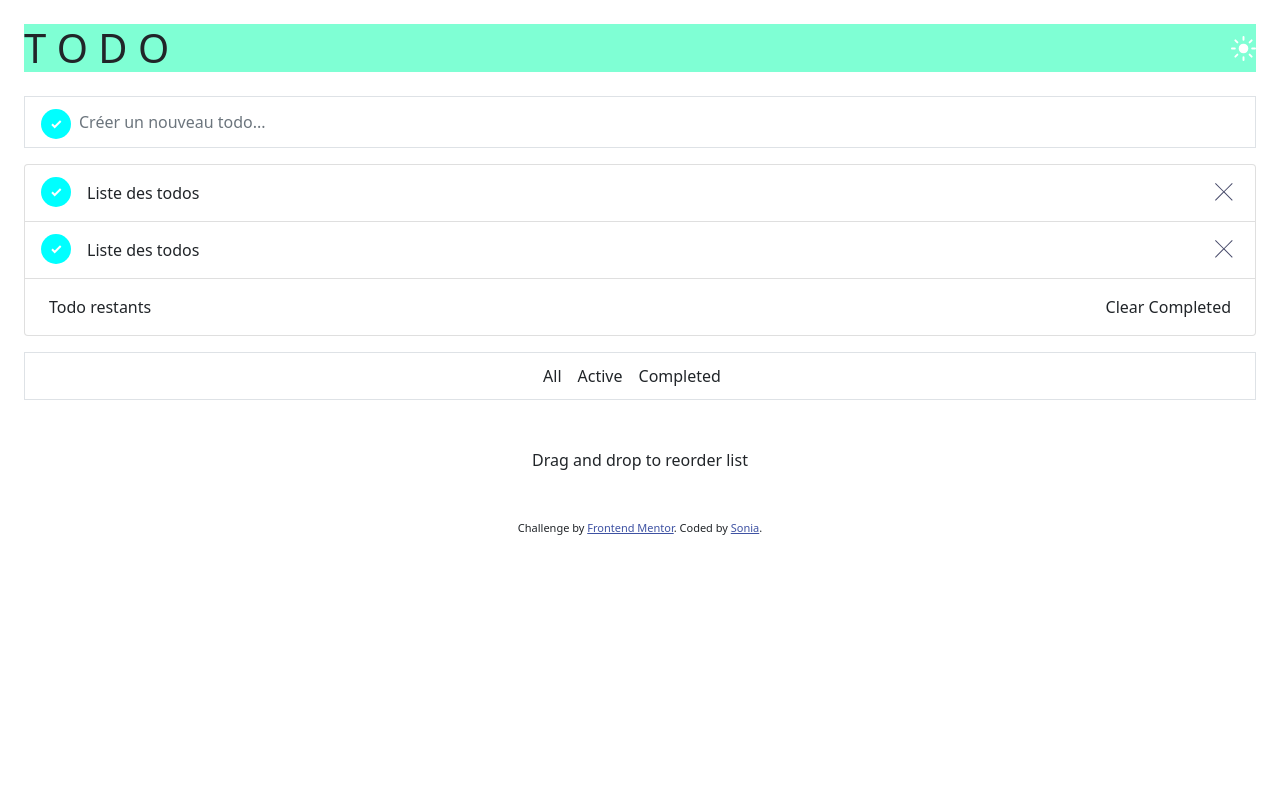
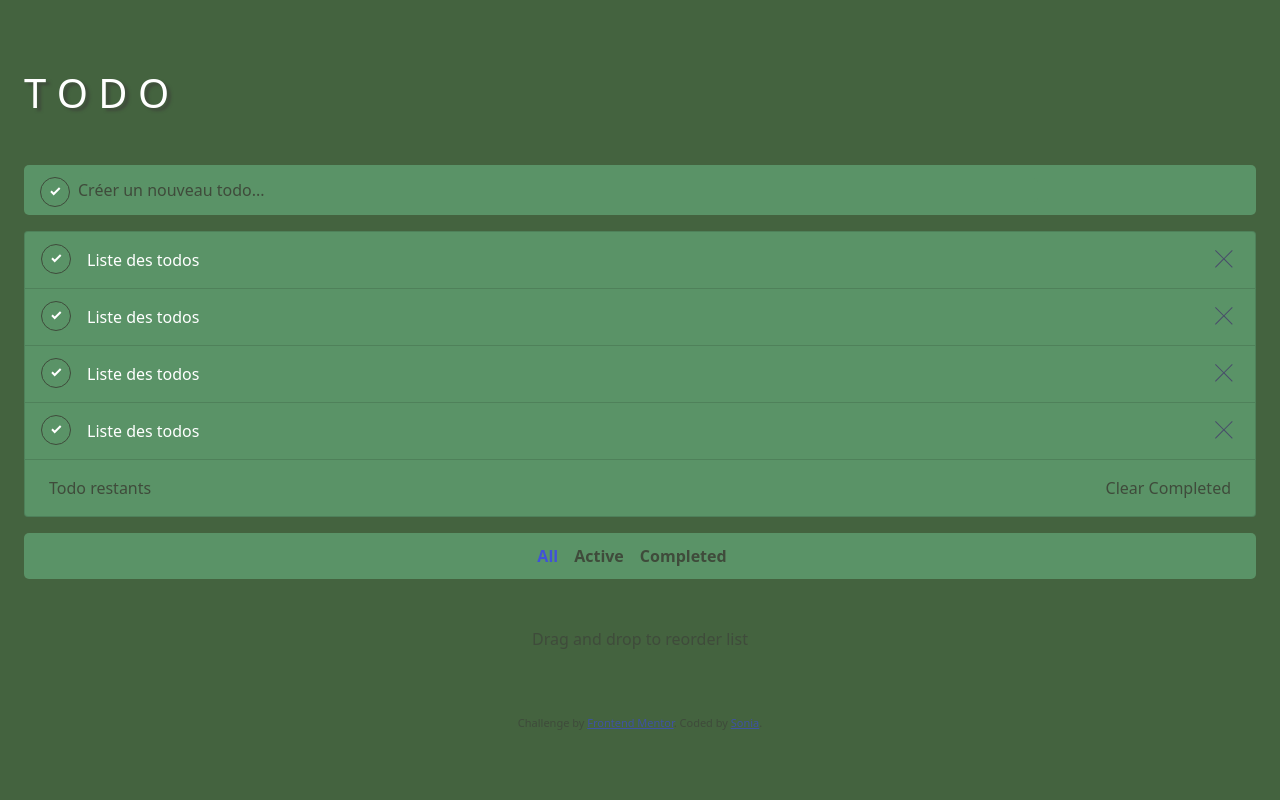
Before and after one commit to test0404/Todo-JS, a PHP site: page / in a window 1280 px wide. Run offline with PHP 8.4, Linux system fonts and the light colour scheme.

Commit message:
on avance dans l'integration

```diff
--- a/index.html
+++ b/index.html
@@ -22,13 +22,15 @@
 </head>
 <body class="p-4">
 
-  <div class="div-titre d-flex flex-row justify-content-between align-items-center mb-4">
+  <div class="wrapper">
+
+    <div class="div-titre d-flex flex-row justify-content-between align-items-center mb-5">
       <h1 class="m-0">T O D O</h1>
-    <img class="icon-sun" src="./images/icon-sun.svg" alt="">
+      <!-- <img class="icon-sun" src="./images/icon-sun.svg" alt=""> -->
     </div>
 
 
-  <div class="div-crea d-flex flex-row border mb-3 align-items-center">
+    <div class="div-crea d-flex flex-row mb-3 align-items-center">
       <div class="check me-2 mt-1"></div>
       <input class="form-control p-0" type="text" placeholder="Créer un nouveau todo..." aria-label="default input example">
     </div>
@@ -47,22 +49,34 @@
           <div class="cross mt-1"></div>
         </li>
 
+        <li class="list-group-item d-flex flex-row" >
+          <div class="check me-2 mt-1"></div>
+          <p class="flex-grow-1 m-2">Liste des todos</p>
+          <div class="cross mt-1"></div>
+        </li>
 
-      <li class="list-group-item d-flex flex-row justify-content-between" >
+        <li class="list-group-item d-flex flex-row" >
+          <div class="check me-2 mt-1"></div>
+          <p class="flex-grow-1 m-2">Liste des todos</p>
+          <div class="cross mt-1"></div>
+        </li>
+
+
+        <li class="li-clear list-group-item d-flex flex-row justify-content-between" >
           <p class="flex-grow-1 m-2"><!-- Add dynamic number --> Todo restants</p>
           <p class="flex-grow-1 m-2 text-end">Clear Completed</p>
         </li>
       </ul>
     </div>
 
-  <div class="div-filtre d-flex flex-row justify-content-center border mt-3 align-items-center">
-    <p class="me-3 mb-0">All</p>
+    <div class="div-filtre d-flex flex-row justify-content-center mt-3 align-items-center">
+      <p class="active me-3 mb-0">All</p>
       <p class="me-3 mb-0">Active </p>
       <p class="me-3 mb-0">Completed</p>
     </div>
 
 
-  <div class="mt-5 mb-5">
+    <div class="drag mt-5 mb-5">
       <p class="text-center">Drag and drop to reorder list</p>
     </div>
 
@@ -70,5 +84,8 @@
       Challenge by <a href="https://www.frontendmentor.io?ref=challenge" target="_blank">Frontend Mentor</a>.
       Coded by <a href="#">Sonia</a>.
     </div>
+
+  </div>
+
 </body>
 </html>
--- a/style.css
+++ b/style.css
@@ -5,7 +5,9 @@
     background-image: url("./images/icon-check.svg") ;
     background-repeat: no-repeat;
     background-position: center;
-    background-color: aqua;
+
+
+    border : 1px solid #3f4b3b;
 }
 
 .cross {
@@ -23,17 +25,83 @@
 
 .div-filtre{
     padding : 0.7rem;
+    background-color:#5a9367;
+    color : #3f4b3b;
+    font-weight: bold;
+    border-radius: 5px;
 }
 
 .div-crea{
     padding : 0.5rem 1rem;
+    background-color:#5a9367;
+    border-radius: 5px;
 }
 
 .div-titre{
-    background-color: aquamarine;
+    font-weight: bold;
+    text-shadow:4px 3px 3px #3f4b3b;
 }
 
 .icon-sun{
     width: 25px;
     height: 25px;
 }
+
+/* Very Dark Blue: hsl(235, 21%, 11%)
+Very Dark Desaturated Blue: hsl(235, 24%, 19%)
+Light Grayish Blue: hsl(234, 39%, 85%)
+Light Grayish Blue (hover): hsl(236, 33%, 92%)
+Dark Grayish Blue: hsl(234, 11%, 52%)
+Very Dark Grayish Blue: hsl(233, 14%, 35%)
+Very Dark Grayish Blue: hsl(237, 14%, 26%) */
+
+body {
+    background-color: #44633f;
+    color : white;
+    height : 100vh;
+    /* background-image: url("./images/bg-mobile-dark.jpg") ; */
+    background-repeat: no-repeat;
+    background-size: 100%;
+
+}
+
+.wrapper {
+    height: 100%;
+    display: flex;
+    flex-direction: column;
+    justify-content: center;
+}
+
+.form-control[type="text"] {
+    background-color: #5a9367;
+
+}
+
+
+.form-control::placeholder {
+    color: #3f4b3b;
+  }
+
+.list-group-item {
+    background-color:#5a9367;
+}
+
+.li-clear {
+    color : #3f4b3b;
+}
+
+.drag {
+    color :#3f4b3b;
+}
+
+.attribution {
+    color : #3f4b3b;
+}
+
+ul {
+    border-radius: 5px;
+}
+
+.active {
+    color : hsl(233, 66%, 55%);
+}
```
Also changed, not shown: images/lol.png (added). Lines whose indentation alone changed are shown as unchanged.
